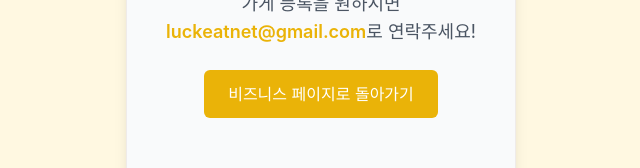
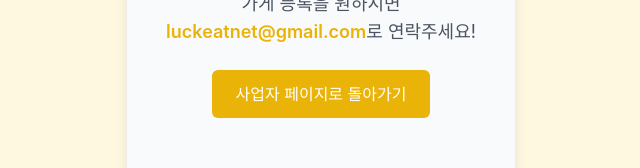
Before and after one commit to wonajin/luckeat-fe, a React (Vite) app: page /no-registered-store in a window 1280 px wide. Shown: the part 449-617 px from the top of the page, without its empty margins (319-959 px from the left). Built offline with nearby package versions, Linux system fonts and the light colour scheme; no server answers; sample sign-in values are in the browser's storage; a web font is replaced by a local one.

Commit message:
뒤로가기 방지 기능 추가 및 버튼 텍스트 수정

```diff
--- a/src/pages/NoRegisteredStorePage.jsx
+++ b/src/pages/NoRegisteredStorePage.jsx
@@ -50,7 +50,7 @@ const NoRegisteredStorePage = () => {
             onClick={() => navigate('/business')}
             className="mt-8 px-6 py-3 bg-yellow-500 text-white rounded-md hover:bg-yellow-600 transition-colors"
           >
-            비즈니스 페이지로 돌아가기
+            사업자 페이지로 돌아가기
           </button>
         </div>
       </div>
```
